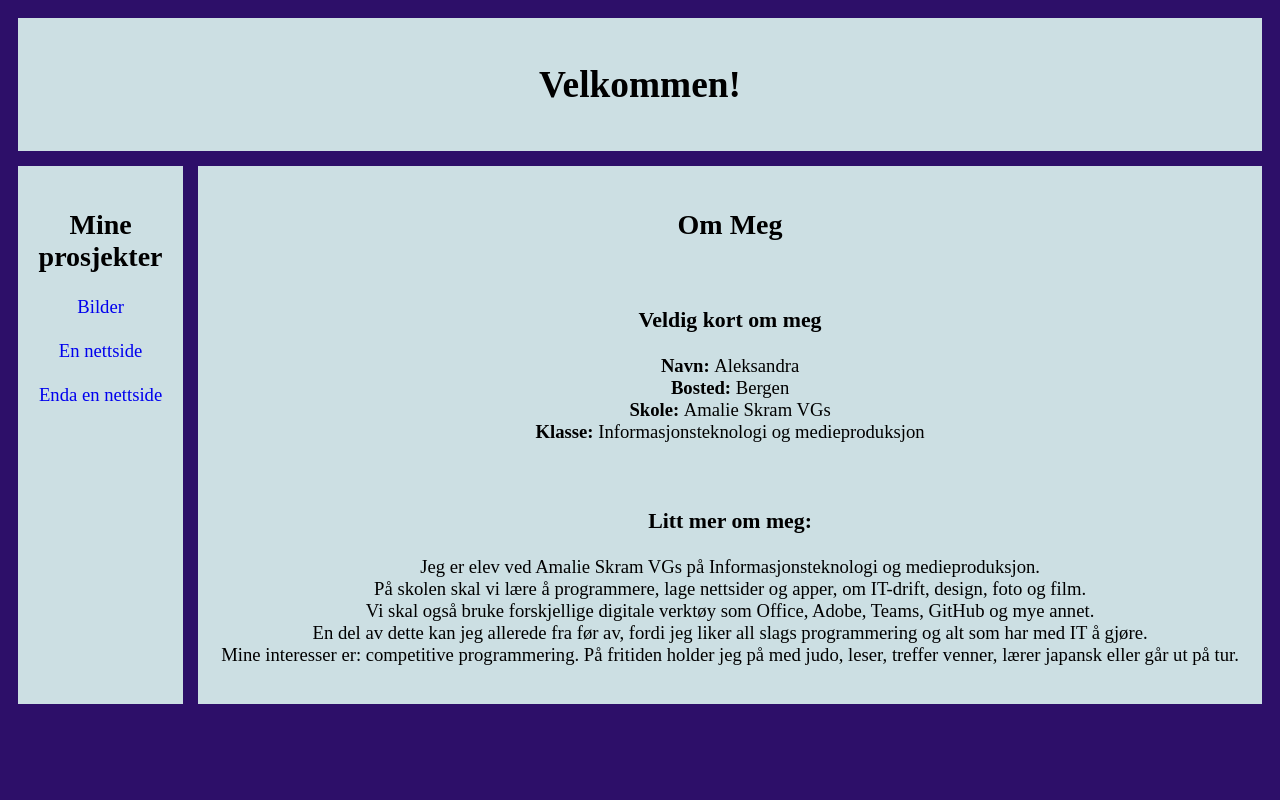
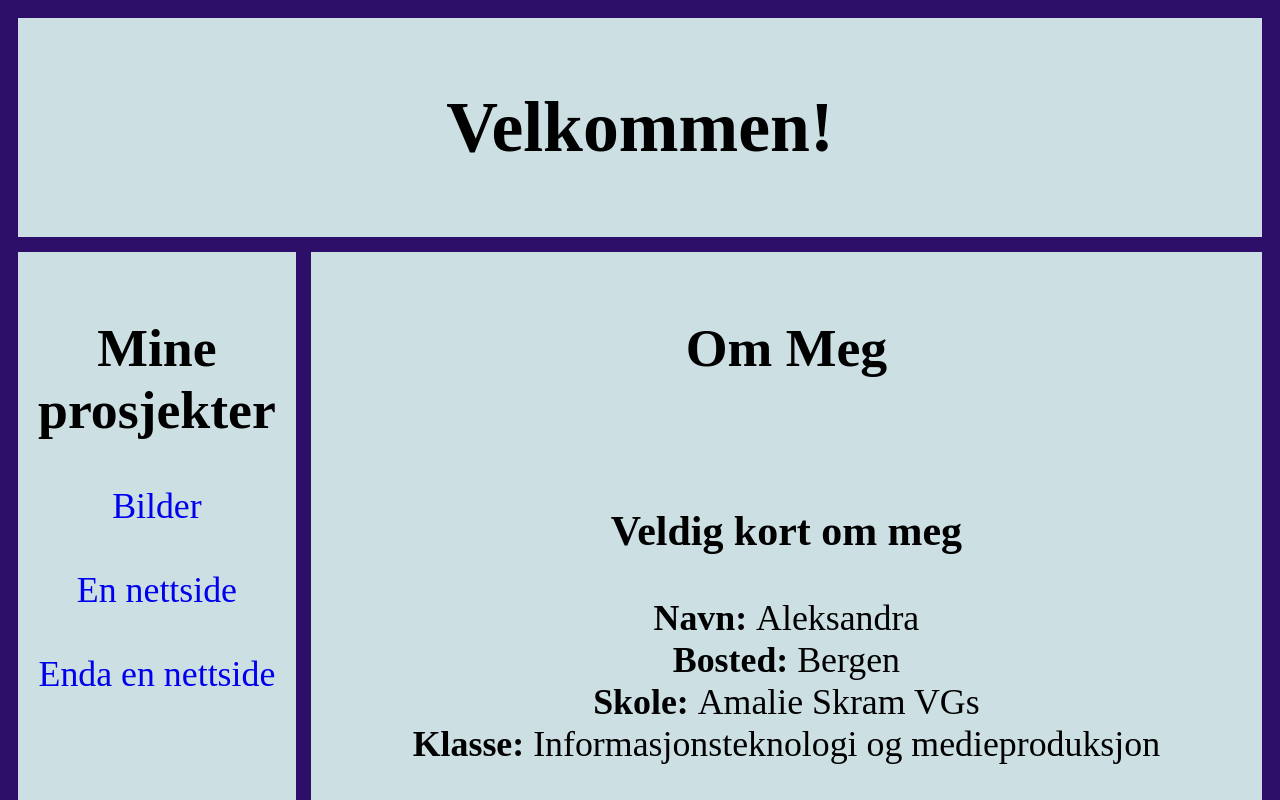
Before and after one commit to Iskachun/test2, a plain HTML site: page html/index.html in a window 1280 px wide. Shown: the top 800 px of the page. Drawn offline with Linux system fonts and the light colour scheme.

Commit message:
fontsize

```diff
--- a/css/style.css
+++ b/css/style.css
@@ -1,6 +1,6 @@
 body {
     background-color: #2d0f69;
-    font-size: 14pt;
+    font-size: 2.8vw;
 }
 
 .grid-container {
```
